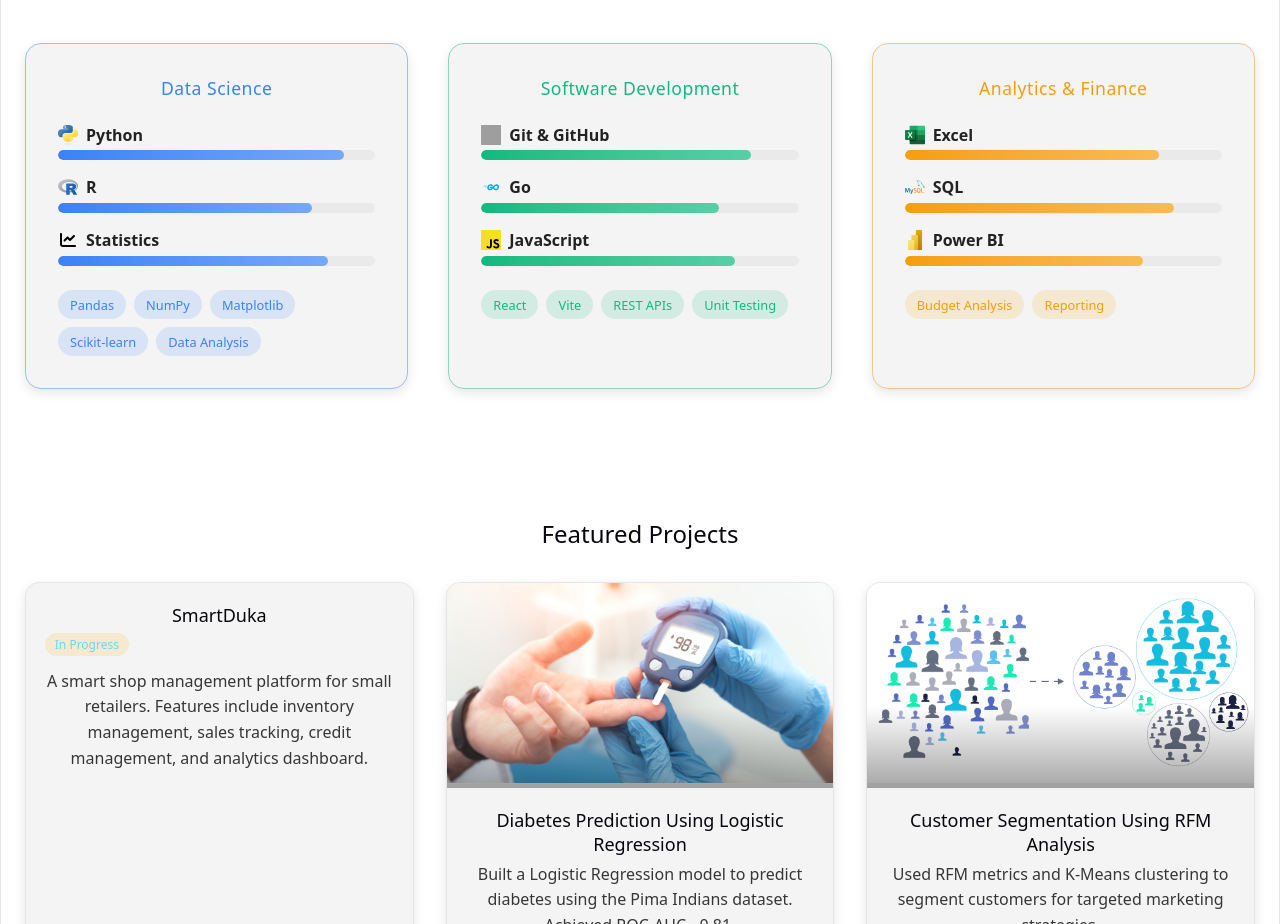
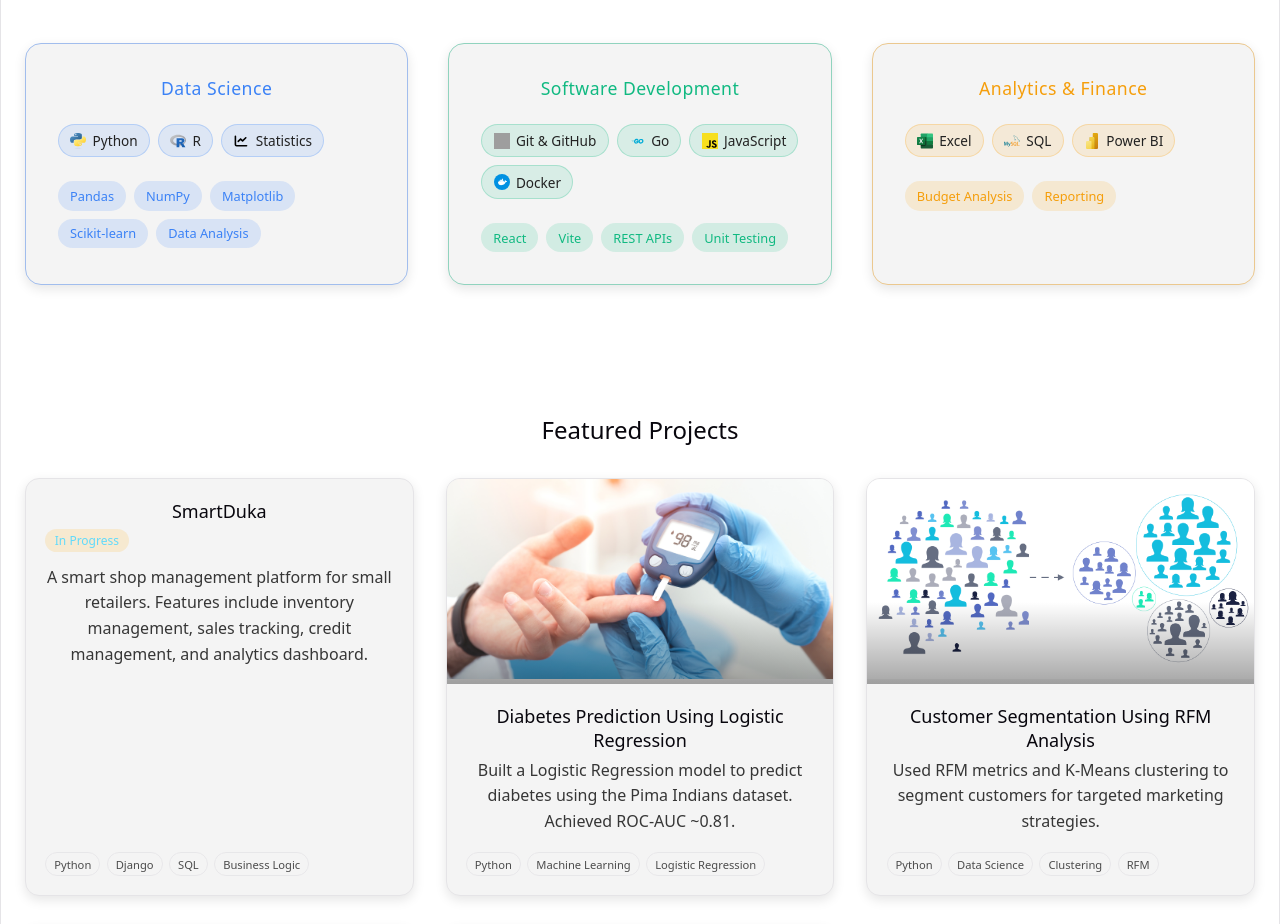
Before and after one commit to Michael-Nyawade/Michael-Nyawade.github.io, a React (Vite) app: page / in a window 1280 px wide. Shown: the part 2100-3024 px from the top of the page. Built offline with nearby package versions, Linux system fonts and the light colour scheme; grey boxes are pictures that could not be loaded.

Commit message:
Replaced progress bars with chip-based grouped layout

```diff
--- a/src/sections/Skills.jsx
+++ b/src/sections/Skills.jsx
@@ -7,6 +7,7 @@ import JSLogo from "../assets/skills/javascript.svg";
 import ExcelLogo from "../assets/skills/excel.svg";
 import SQLLogo from "../assets/skills/sql.svg";
 import PowerBILogo from "../assets/skills/powerbi.svg";
+import DockerLogo from "../assets/skills/docker.svg";
 
 const skills = {
   "Data Science": {
@@ -24,6 +25,7 @@ const skills = {
       { name: "Git & GitHub", level: 85, logo: GitHubLogo },
       { name: "Go", level: 75, logo: GoLogo },
       { name: "JavaScript", level: 80, logo: JSLogo },
+      { name: "Docker", level: 70, logo: DockerLogo },
     ],
     others: ["React", "Vite", "REST APIs", "Unit Testing"],
   },
@@ -58,21 +60,14 @@ export default function Skills() {
 
               {/* TOP SKILLS */}
               <div className="skills-top">
-                {data.top.map((skill, i) => (
-                  <div key={i} className="skill-item">
-                    <div className="skill-label">
+                <div className="skills-chip-group">
+                  {data.top.map((skill, i) => (
+                    <span key={i} className="skills-chip">
                       <img src={skill.logo} alt={skill.name} />
-                      <span>{skill.name}</span>
-                    </div>
-
-                    <div className="skill-bar">
-                      <div
-                        className="skill-fill"
-                        style={{ width: `${skill.level}%` }}
-                      />
-                    </div>
-                  </div>
-                ))}
+                      {skill.name}
+                    </span>
+                  ))}
+                </div>
               </div>
 
               {/* OTHER SKILLS */}
--- a/src/styles/skills.css
+++ b/src/styles/skills.css
@@ -36,50 +36,34 @@
   letter-spacing: 0.5px;
 }
 
-/* TOP SKILLS */
-.skills-top {
+/* TOP SKILLS - CHIP SYSTEM */
+.skills-chip-group {
+  display: flex;
+  flex-wrap: wrap;
+  gap: 0.5rem;
   margin-bottom: 1.5rem;
 }
 
-.skill-item {
-  margin-bottom: 1rem;
+.skills-chip {
+  display: flex;
+  align-items: center;
+  gap: 0.4rem;
+
+  padding: 0.4rem 0.7rem;
+  border-radius: 999px;
+
+  font-size: 0.85rem;
+  font-weight: 500;
+
+  background-color: color-mix(in srgb, var(--accent) 12%, transparent);
+  color: var(--text-color);
+
+  border: 1px solid color-mix(in srgb, var(--accent) 25%, transparent);
 }
 
-.skill-label {
-  display: flex;
-  align-items: center;
-  gap: 0.5rem;
-
-  font-weight: 600;
-  margin-bottom: 0.3rem;
-}
-
-.skill-label img {
-  width: 20px;
-  height: 20px;
-}
-
-/* BAR */
-.skill-bar {
-  width: 100%;
-  height: 10px;
-
-  background-color: color-mix(in srgb, var(--border-color) 60%, transparent);
-  border-radius: 6px;
-
-  overflow: hidden;
-}
-
-.skill-fill {
-  height: 100%;
-  background: linear-gradient(
-    90deg,
-    var(--accent),
-    color-mix(in srgb, var(--accent) 70%, white)
-  );
-  border-radius: 6px;
-
-  transition: width 0.5s ease;
+.skills-chip img {
+  width: 16px;
+  height: 16px;
 }
 
 /* BADGES */
```
Also changed, not shown: src/assets/skills/docker.svg (added).
